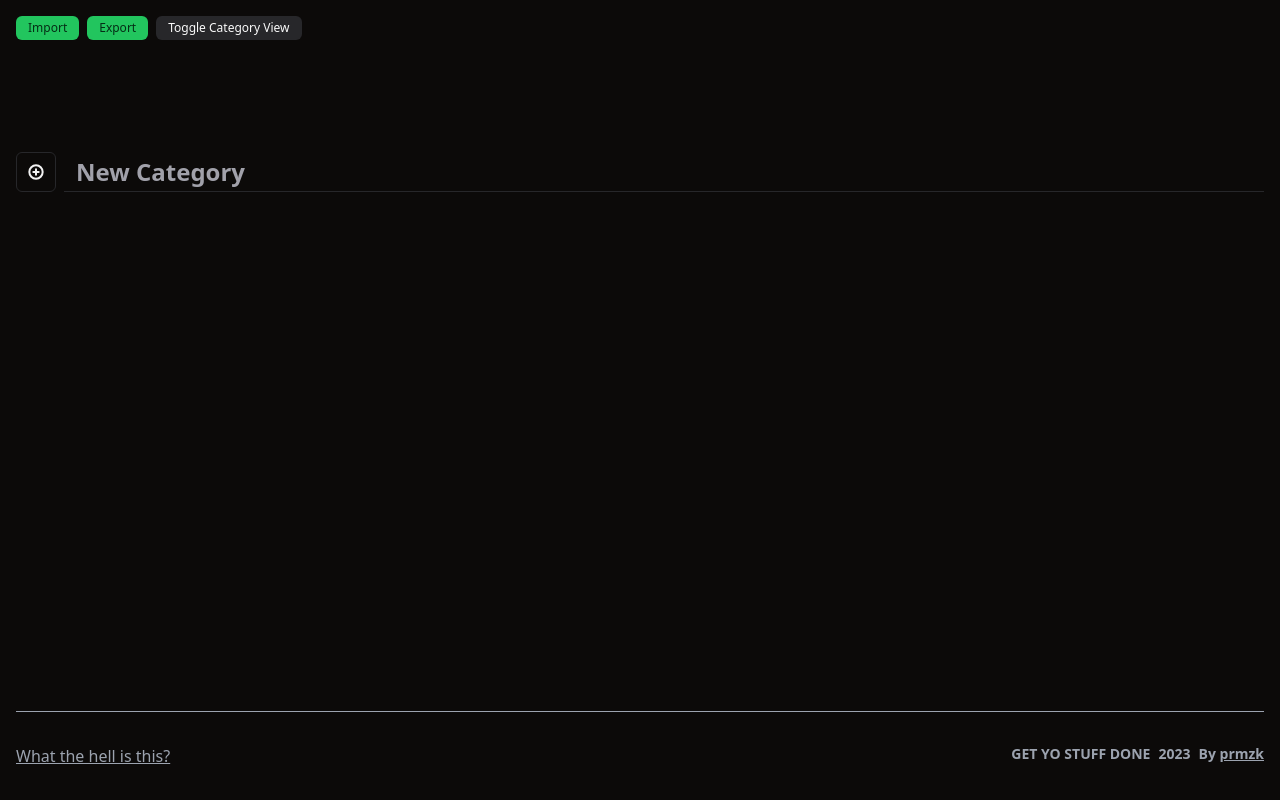
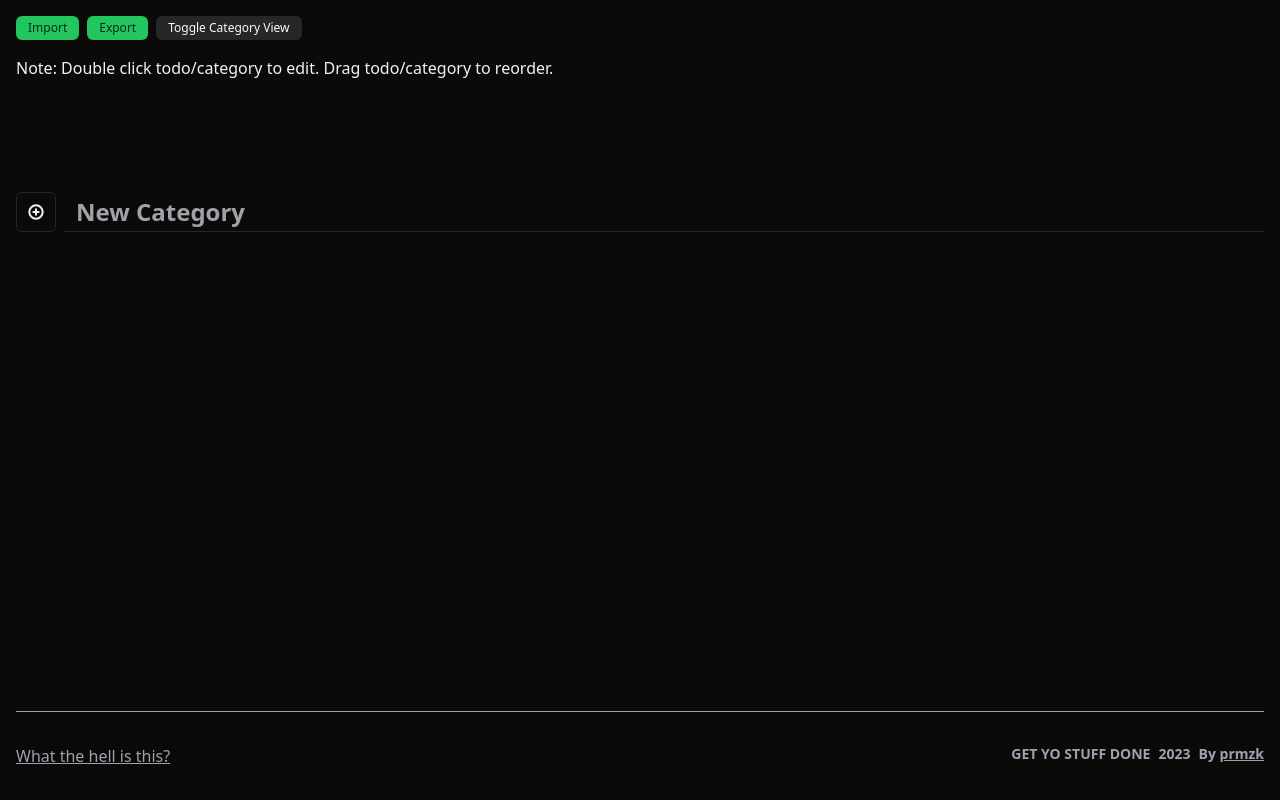
Before and after one commit to prmzk/get-yo-stuff-done, a React (Vite) app: page / in a window 1280 px wide. Built offline with nearby package versions, Linux system fonts and the light colour scheme.

Commit message:
Add some instructions on Menu component

```diff
--- a/src/components/Menu.tsx
+++ b/src/components/Menu.tsx
@@ -2,16 +2,25 @@ import { Button } from "./ui/button";
 
 const Menu = () => {
   return (
-    <div className="flex mt-4 mb-24 gap-2 flex-wrap">
+    <div className="mt-4 mb-24">
+      <div className="flex gap-2 flex-wrap mb-4">
         <Button size="sm" className="text-xs h-fit px-3 py-1">
           Import
         </Button>
         <Button size="sm" className="text-xs h-fit px-3 py-1">
           Export
         </Button>
-      <Button variant="secondary" size="sm" className="text-xs h-fit px-3 py-1">
+        <Button
+          variant="secondary"
+          size="sm"
+          className="text-xs h-fit px-3 py-1"
+        >
           Toggle Category View
         </Button>
+      </div>
+      <p>
+        Note: Double click todo/category to edit. Drag todo/category to reorder.
+      </p>
     </div>
   );
 };
```
Lines whose indentation alone changed are shown as unchanged.
